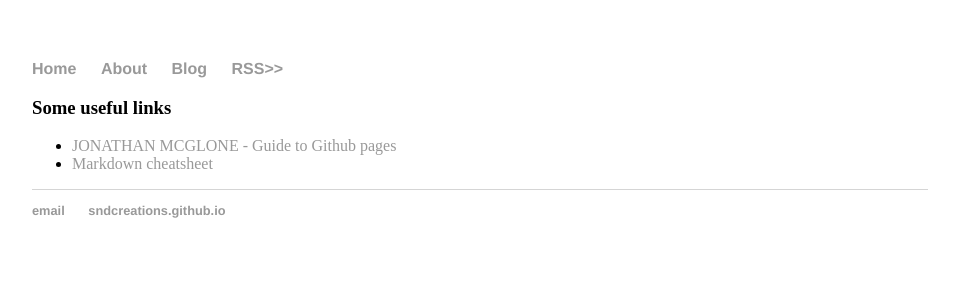
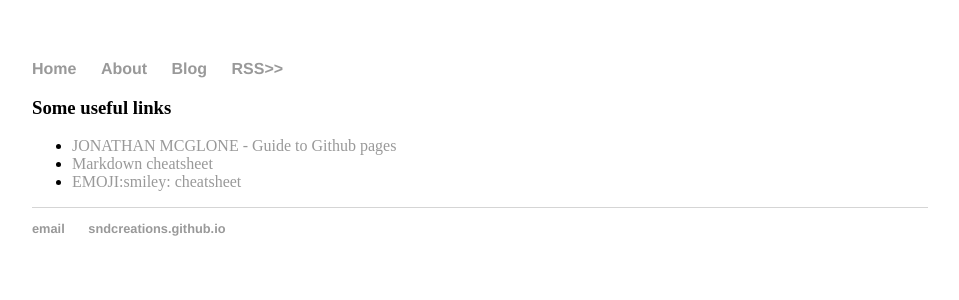
Before and after one commit to SnDCreations/SnDCreations.github.io, a Jekyll site: the page built from scratchpad.md, in a window 1280 px wide. Shown: the top 300 px of the page, without its empty margins (160-1119 px from the left). Built offline with Jekyll 4.4.1, drawn with Linux system fonts in a browser that asks for light colours; our own code applies the rules of GitHub Pages for plain Markdown files.

Commit message:
Update scratchpad.md

```diff
--- a/scratchpad.md
+++ b/scratchpad.md
@@ -2,3 +2,4 @@
 ### Some useful links
 * [JONATHAN MCGLONE - Guide to Github pages](http://jmcglone.com/guides/github-pages/)
 * [Markdown cheatsheet](https://github.com/adam-p/markdown-here/wiki/Markdown-Cheatsheet)
+* [EMOJI:smiley: cheatsheet](https://www.webpagefx.com/tools/emoji-cheat-sheet/)
```
